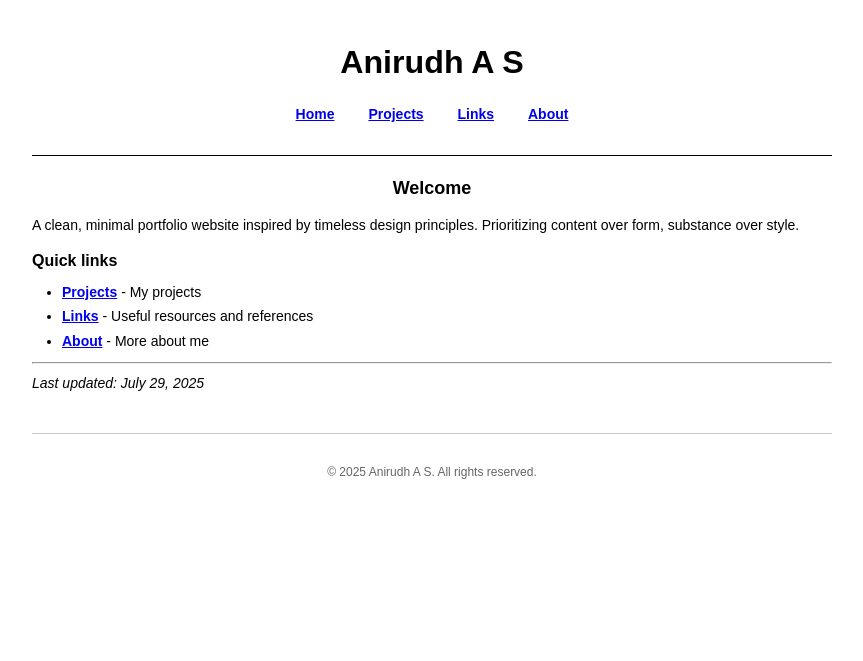
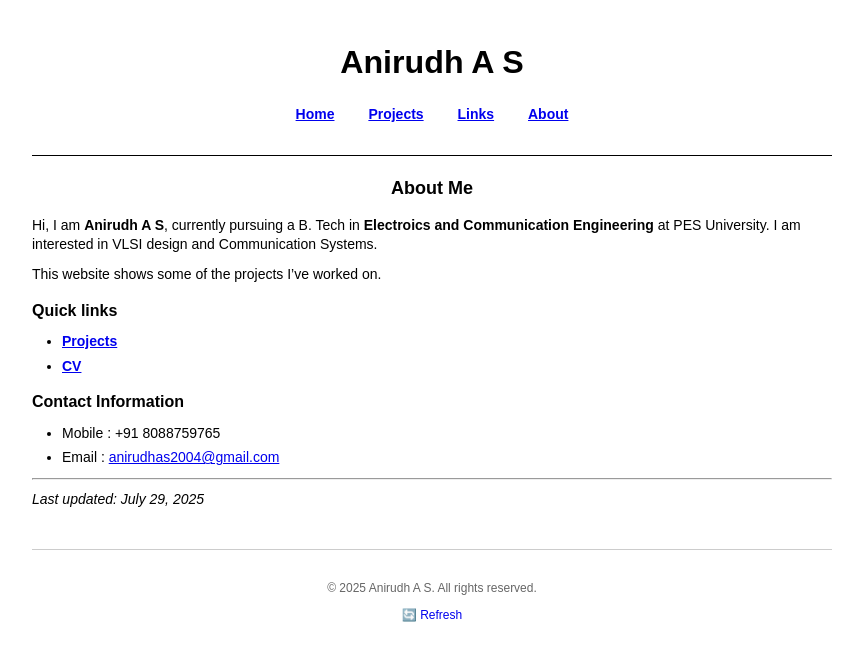
Before and after one commit to anirudhas-2004/anirudhas-2004.github.io, a Jekyll site: the page built from index.markdown, in a window 1280 px wide. Shown: the top 661 px of the page, without its empty margins (208-1071 px from the left). Built offline with Jekyll 4.4.1, drawn with Linux system fonts in a browser that asks for light colours.

Commit message:
makes more sense

```diff
--- a/_layouts/default.html
+++ b/_layouts/default.html
@@ -25,6 +25,7 @@
 
     <div class="footer">
         <p>&copy; {{ 'now' | date: "%Y" }} {{ site.title }}. All rights reserved.</p>
+        <p><a href="#" onclick="localStorage.clear(); sessionStorage.clear(); location.reload(true); return false;" style="text-decoration: none;">🔄 Refresh</a></p>
     </div>
 </body>
 </html>
--- a/index.markdown
+++ b/index.markdown
@@ -3,16 +3,21 @@ layout: default
 title: Home
 ---
 
-# Welcome
+# About Me
 
-A clean, minimal portfolio website inspired by timeless design principles.
-Prioritizing content over form, substance over style.
+Hi, I am **Anirudh A S**, currently pursuing a B. Tech in **Electroics and Communication Engineering** at PES University.
+I am interested in VLSI design and Communication Systems.
+
+This website shows some of the projects I've worked on.
 
 ## Quick links
 
-- **[Projects](/blog)** - My projects
-- **[Links](/links)** - Useful resources and references
-- **[About](/about)** - More about me
+- **[Projects](/blog)**
+- **[CV](/resume%20final.pdf)**
+
+## Contact Information
+- Mobile :  +91 8088759765
+- Email  :  [anirudhas2004@gmail.com](mailto:anirudhas2004@gmail.com)
 
 ---
 
```
Also changed, not shown: _posts/2022-07-27-welcome.md (+9 -7 lines), about.markdown (deleted, +0 -23 lines), links.md (deleted, +0 -13 lines).
